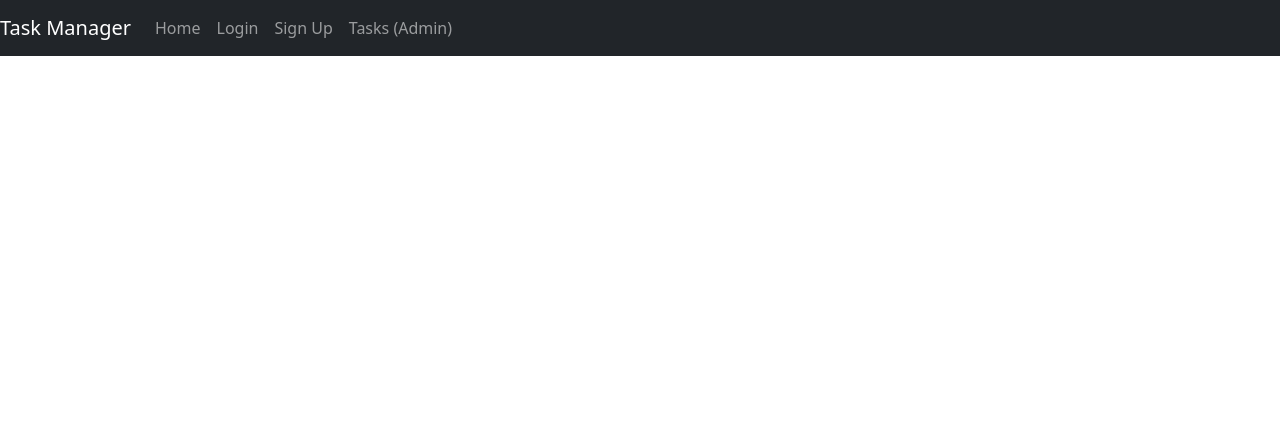
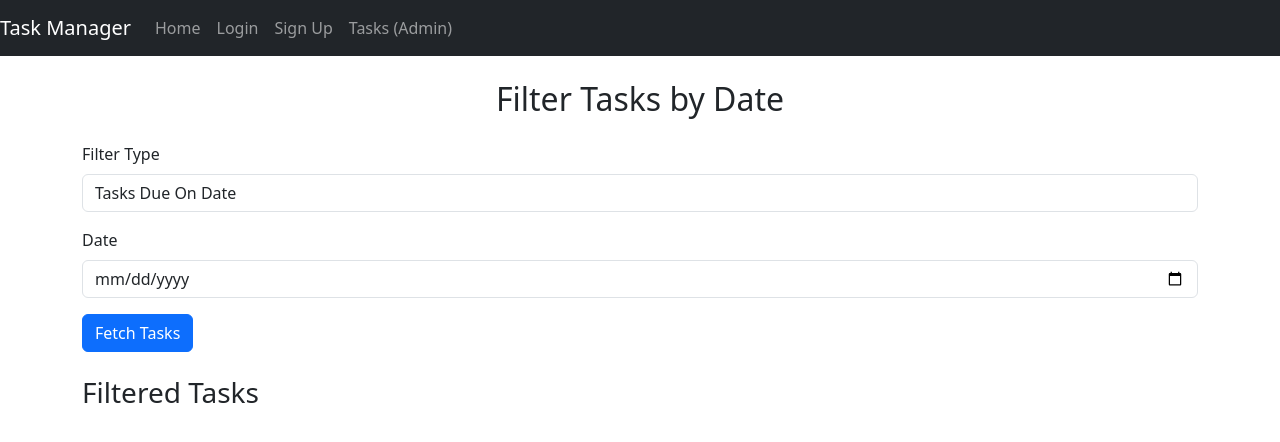
Before and after one commit to alexb997/todo_list, a React (Create React App) app in the folder todo-list-frontend/: page /filtered in a window 1280 px wide. Shown: the top 442 px of the page. Built offline with nearby package versions, Linux system fonts and the light colour scheme.

Commit message:
filtered tasks page

```diff
--- a/todo-list-frontend/src/App.js
+++ b/todo-list-frontend/src/App.js
@@ -7,6 +7,7 @@ import SignUp from "./pages/SignUp";
 import Tasks from "./pages/Tasks";
 import TaskCalendar from "./pages/TaskCalendar";
 import Profile from "./pages/Profile";
+import DateFilteredTasks from "./pages/FilteredTasks";
 
 function App() {
   return (
@@ -19,6 +20,7 @@ function App() {
           <Route path="/signup" element={<SignUp />} />
           <Route path="/tasks" element={<TaskCalendar />} />
           <Route path="/profile" element={<Profile />} />
+          <Route path="/filtered" element={<DateFilteredTasks />} />
         </Routes>
       </div>
     </Router>
--- /dev/null
+++ b/todo-list-frontend/src/pages/FilteredTasks.js
@@ -0,0 +1,120 @@
+import React, { useState } from "react";
+import { Form, Button, Container, Row, Col, Card } from "react-bootstrap";
+import api from "../api";
+
+const DateFilteredTasks = () => {
+  const [tasks, setTasks] = useState([]);
+  const [dateFilter, setDateFilter] = useState("");
+  const [startDate, setStartDate] = useState("");
+  const [endDate, setEndDate] = useState("");
+  const [filterType, setFilterType] = useState("dueOnDate");
+
+  const handleFetchTasks = async (e) => {
+    e.preventDefault();
+
+    try {
+      let response;
+      if (filterType === "dueOnDate") {
+        response = await api.get("/api/tasks/dueOnDate", {
+          params: { date: dateFilter },
+        });
+      } else if (filterType === "dueBetweenDates") {
+        response = await api.get("/api/tasks/dueBetweenDates", {
+          params: { startDate, endDate },
+        });
+      } else if (filterType === "createdOnDate") {
+        response = await api.get("/api/tasks/createdOnDate", {
+          params: { date: dateFilter },
+        });
+      } else if (filterType === "createdBetweenDates") {
+        response = await api.get("/api/tasks/createdBetweenDates", {
+          params: { startDate, endDate },
+        });
+      }
+      setTasks(response.data);
+    } catch (error) {
+      console.error("Error fetching tasks", error);
+    }
+  };
+
+  return (
+    <Container>
+      <h2 className="my-4 text-center">Filter Tasks by Date</h2>
+
+      <Form onSubmit={handleFetchTasks} className="mb-4">
+        <Form.Group controlId="formFilterType" className="mb-3">
+          <Form.Label>Filter Type</Form.Label>
+          <Form.Control
+            as="select"
+            value={filterType}
+            onChange={(e) => setFilterType(e.target.value)}
+            required
+          >
+            <option value="dueOnDate">Tasks Due On Date</option>
+            <option value="dueBetweenDates">Tasks Due Between Dates</option>
+            <option value="createdOnDate">Tasks Created On Date</option>
+            <option value="createdBetweenDates">Tasks Created Between Dates</option>
+          </Form.Control>
+        </Form.Group>
+
+        {filterType === "dueOnDate" || filterType === "createdOnDate" ? (
+          <Form.Group controlId="formDate" className="mb-3">
+            <Form.Label>Date</Form.Label>
+            <Form.Control
+              type="date"
+              value={dateFilter}
+              onChange={(e) => setDateFilter(e.target.value)}
+              required
+            />
+          </Form.Group>
+        ) : (
+          <>
+            <Form.Group controlId="formStartDate" className="mb-3">
+              <Form.Label>Start Date</Form.Label>
+              <Form.Control
+                type="date"
+                value={startDate}
+                onChange={(e) => setStartDate(e.target.value)}
+                required
+              />
+            </Form.Group>
+
+            <Form.Group controlId="formEndDate" className="mb-3">
+              <Form.Label>End Date</Form.Label>
+              <Form.Control
+                type="date"
+                value={endDate}
+                onChange={(e) => setEndDate(e.target.value)}
+                required
+              />
+            </Form.Group>
+          </>
+        )}
+
+        <Button variant="primary" type="submit">
+          Fetch Tasks
+        </Button>
+      </Form>
+
+      <h3 className="mt-4">Filtered Tasks</h3>
+      <Row xs={1} md={2} lg={3} className="g-4">
+        {tasks.map((task) => (
+          <Col key={task._id}>
+            <Card>
+              <Card.Header as="h5">{task.title}</Card.Header>
+              <Card.Body>
+                <Card.Text>{task.description}</Card.Text>
+                <Card.Text>Start Date: {new Date(task.startDate).toLocaleString()}</Card.Text>
+                <Card.Text>End Date: {new Date(task.endDate).toLocaleString()}</Card.Text>
+                <Card.Text>Created by: {task.createdBy}</Card.Text>
+                <Card.Text>Last edited by: {task.editedBy}</Card.Text>
+              </Card.Body>
+            </Card>
+          </Col>
+        ))}
+      </Row>
+    </Container>
+  );
+};
+
+export default DateFilteredTasks;
```
